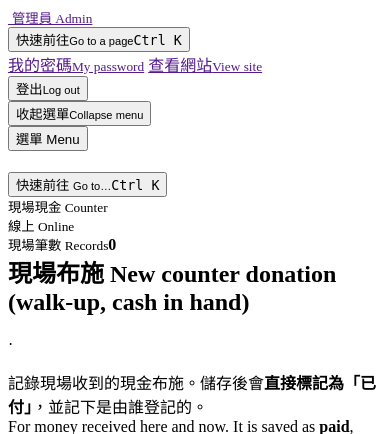
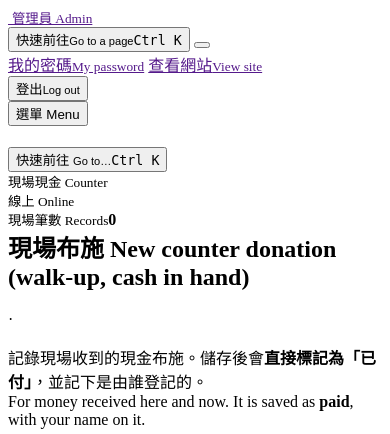
Before and after one commit to HOJY0122/TianYuTang-Web, a PHP site: template app/Views/admin/counter.php in a window 390 px wide. Shown: the top 434 px of the page. Run offline with PHP 8.4, Linux system fonts and the light colour scheme; the template is opened without the code that fills it, so the values that code supplies are empty; some libraries are stand-ins or nearby versions; some web fonts are replaced.

Commit message:
Admin menu: the collapse button sits small beside 快速前往 (Ctrl K)
The 收起選單 button moves from the bottom of the menu to a small square
next to the 快速前往 button, where it is always in reach. On the rail
the two stack (search, then expand). Hidden on phones, where the menu
slides in anyway.

Co-Authored-By: Claude Opus 5.5 <noreply@anthropic.com>
Claude-Session: https://claude.ai/code/session_014RRMrer7WL2AjXwFHmNA8Z

```diff
--- a/app/Views/layouts/admin_header.php
+++ b/app/Views/layouts/admin_header.php
@@ -116,9 +116,12 @@ unset($_mGroup, $_mItems, $_mItem);
       <span><strong><?= h($site['site_name']) ?></strong><small><?= $isSystem ? '系統管理員 System admin' : '管理員 Admin' ?></small></span>
     </a>
   </div>
-  <button type="button" class="side-find" data-goto-open data-label="快速前往 Go to a page (Ctrl K)">
-    <span class="ico"><?= icon('search') ?></span><span class="side-find-text">快速前往<small>Go to a page</small></span><kbd>Ctrl K</kbd>
-  </button>
+  <div class="side-tools">
+    <button type="button" class="side-find" data-goto-open data-label="快速前往 Go to a page (Ctrl K)">
+      <span class="ico"><?= icon('search') ?></span><span class="side-find-text">快速前往<small>Go to a page</small></span><kbd>Ctrl K</kbd>
+    </button>
+    <button type="button" class="side-rail-btn" id="sideRailBtn" aria-pressed="false" aria-label="收起選單 Collapse menu" data-label="收起選單 Collapse menu · ["><?= icon('sidebar') ?></button>
+  </div>
   <nav id="sideNav">
     <?php
     // Loop variables are prefixed: this file shares scope with the page
@@ -166,9 +169,6 @@ unset($_mGroup, $_mItems, $_mItem);
       <?= csrf_field() ?>
       <button type="submit" class="side-link logout-link" data-label="登出 Log out"><span class="ico"><?= icon('log-out') ?></span><span class="side-text">登出<small>Log out</small></span></button>
     </form>
-    <button type="button" class="side-link side-rail-btn" id="sideRailBtn" aria-pressed="false" data-label="展開選單 Expand menu">
-      <span class="ico"><?= icon('sidebar') ?></span><span class="side-text">收起選單<small>Collapse menu</small></span>
-    </button>
   </div>
 </aside>
 <div class="side-backdrop" id="sideBackdrop"></div>
```
Also changed, not shown: public/assets/css/admin.css, public/assets/js/admin-nav.js.
